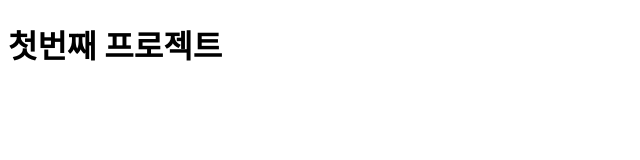
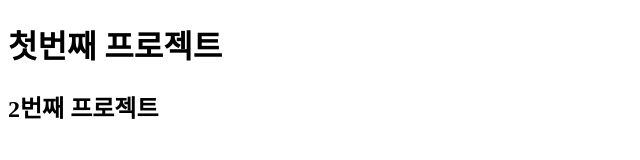
Before and after one commit to ckc1626/MyProject, a plain HTML site: page index.html in a window 1280 px wide. Shown: the whole page, without its empty margins (0-640 px from the left). Drawn offline with Linux system fonts and the light colour scheme.

Commit message:
second commit

```diff
--- a/index.html
+++ b/index.html
@@ -9,5 +9,6 @@
 </head>
 <body>
     <h1> 첫번째 프로젝트 </h1>
+    <h2> 2번째 프로젝트 </h2>
 </body>
 </html>
```
